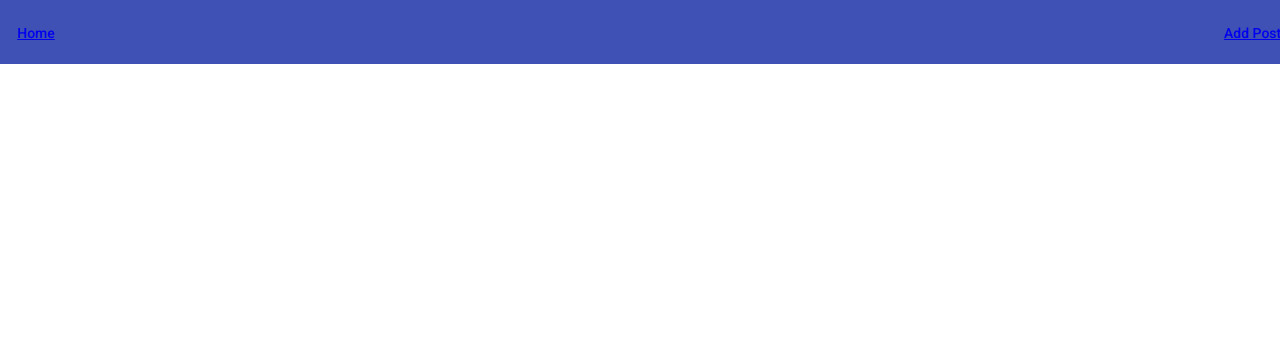
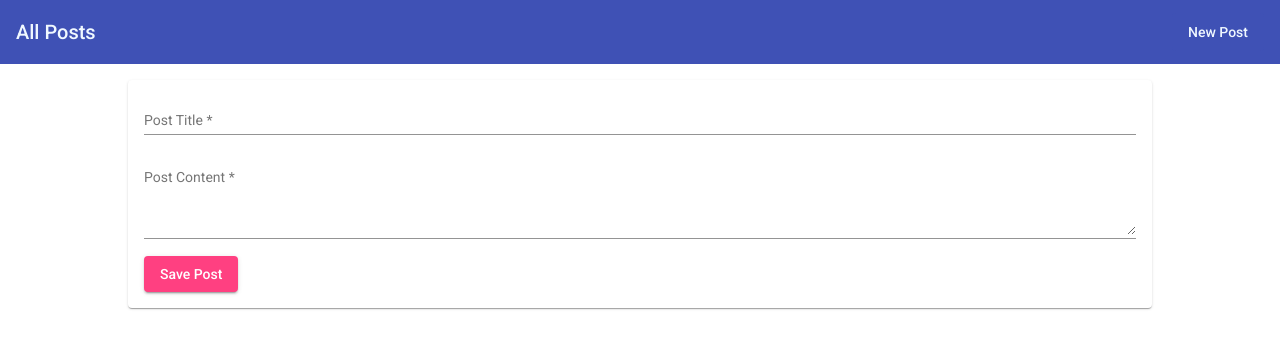
Before and after one commit to kpsdilshan/Social-Media-App, an Angular app: page /edit/1 in a window 1280 px wide. Before the commit this address led to /. Shown: the top 348 px of the page. Built offline with nearby package versions, Linux system fonts and the light colour scheme.

Commit message:
last commit today

```diff
--- a/src/app/app-routing.module.ts
+++ b/src/app/app-routing.module.ts
@@ -5,7 +5,9 @@ import { PostListComponent } from './posts/post-list/post-list.component';
 
 const routes: Routes = [
   {path : '', component: PostListComponent},
-  {path : 'create', component: PostCreateComponent}
+  {path : 'create', component: PostCreateComponent},
+  {path : 'edit/:postId', component: PostCreateComponent}
+
 ];
 
 @NgModule({
--- a/src/app/header/header.component.css
+++ b/src/app/header/header.component.css
@@ -1,3 +1,17 @@
 .example-spacer {
   flex: 1 1 auto;
 }
+
+.logo{
+  color: aliceblue;
+  text-decoration: none;
+}
+
+a {
+  text-decoration: none;
+  color: aliceblue;
+}
+
+button :hover {
+  color: aquamarine;
+}
--- a/src/app/header/header.component.html
+++ b/src/app/header/header.component.html
@@ -1,11 +1,7 @@
 <p>
   <mat-toolbar color="primary">
-  <button mat-icon-button class="example-icon" aria-label="Example icon-button with menu icon">
-    <a routerLink="/">Home</a>
-  </button>
-  <span class="example-spacer"></span>
-  <button mat-icon-button class="example-icon" aria-label="Example icon-button with menu icon">
-    <a routerLink="/create">Add Post  </a>
-  </button>
-</mat-toolbar>
+    <span><a routerLink='/' class="logo">All  Posts</a></span>
+    <span class="example-spacer"></span>
+    <button class="new-post" mat-flat-button color="primary" ><a routerLink='./create' class="newPost" routerLinkActive="">New Post</a></button>
+  </mat-toolbar>
 </p>
--- a/src/app/posts/post-create/post-create.component.ts
+++ b/src/app/posts/post-create/post-create.component.ts
@@ -1,7 +1,10 @@
 import { Component, OnInit } from '@angular/core';
 
 import { NgForm } from '@angular/forms';
+import { ActivatedRoute, ParamMap } from '@angular/router';
 import { PostService } from '../post.service';
+
+import { Post} from '../post.model'
 
 @Component({
   selector: 'app-post-create',
@@ -10,11 +13,24 @@ import { PostService } from '../post.service';
 })
 export class PostCreateComponent implements OnInit {
 
-  constructor(public postService: PostService) { }
+  private mode = 'create'
+  private postId : string
+  private post : Post
+
+  constructor(public postService: PostService, public route: ActivatedRoute) { }
 
 
   ngOnInit(): void {
-
+    this.route.paramMap.subscribe((paramMap: ParamMap)=>{
+      if (paramMap.has('paramMap')) {
+        this.mode ='edit'
+        this.postId = paramMap.get('postId')
+        this.post = this.postService.getPost(this.postId)
+      } else {
+        this.mode = 'create'
+        this.postId = null
+      }
+    })
   }
 
   onAddPost(form: NgForm){
--- a/src/app/posts/post-list/post-list.component.html
+++ b/src/app/posts/post-list/post-list.component.html
@@ -5,7 +5,7 @@
     </mat-expansion-panel-header>
     <p>{{post.content}}</p>
     <mat-action-row>
-      <button mat-raised-button color="link">EDIT</button>
+      <a mat-button color="primary" [routerLink]="['/edit', post.id]">EDIT</a>
       <button mat-raised-button color="warn" (click)="onDelete(post.id)" >DELETE</button>
     </mat-action-row>
   </mat-expansion-panel>
--- a/src/app/posts/post.service.ts
+++ b/src/app/posts/post.service.ts
@@ -34,6 +34,10 @@ export class PostService {
     return this.postUpdated.asObservable()
   }
 
+  getPost( id : string){
+    return {...this.posts.find(p =>{ p.id ===id})}
+  }
+
   addPost(title: String, content: String){
 
     const post: Post = {id:null, title: title, content: content}
```
